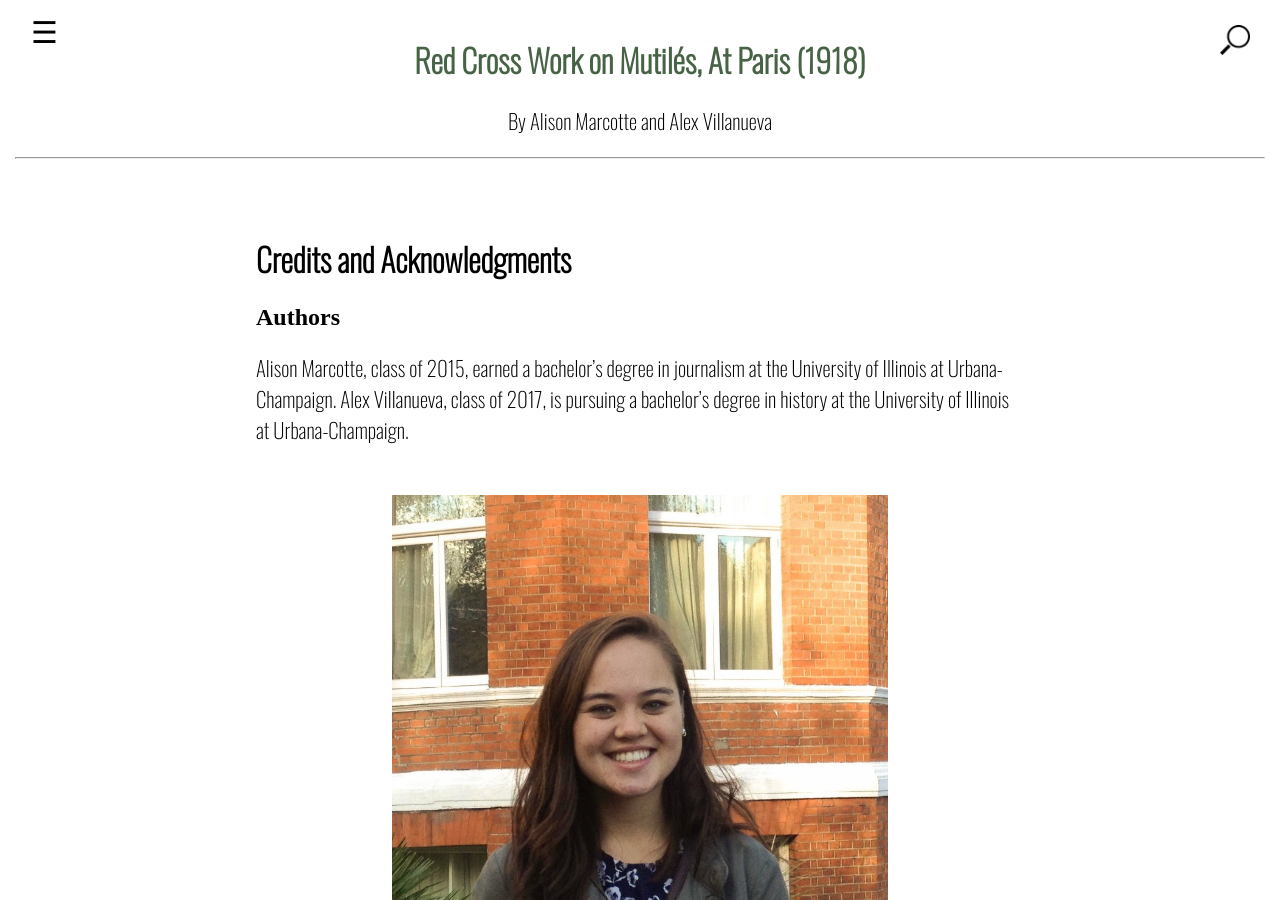
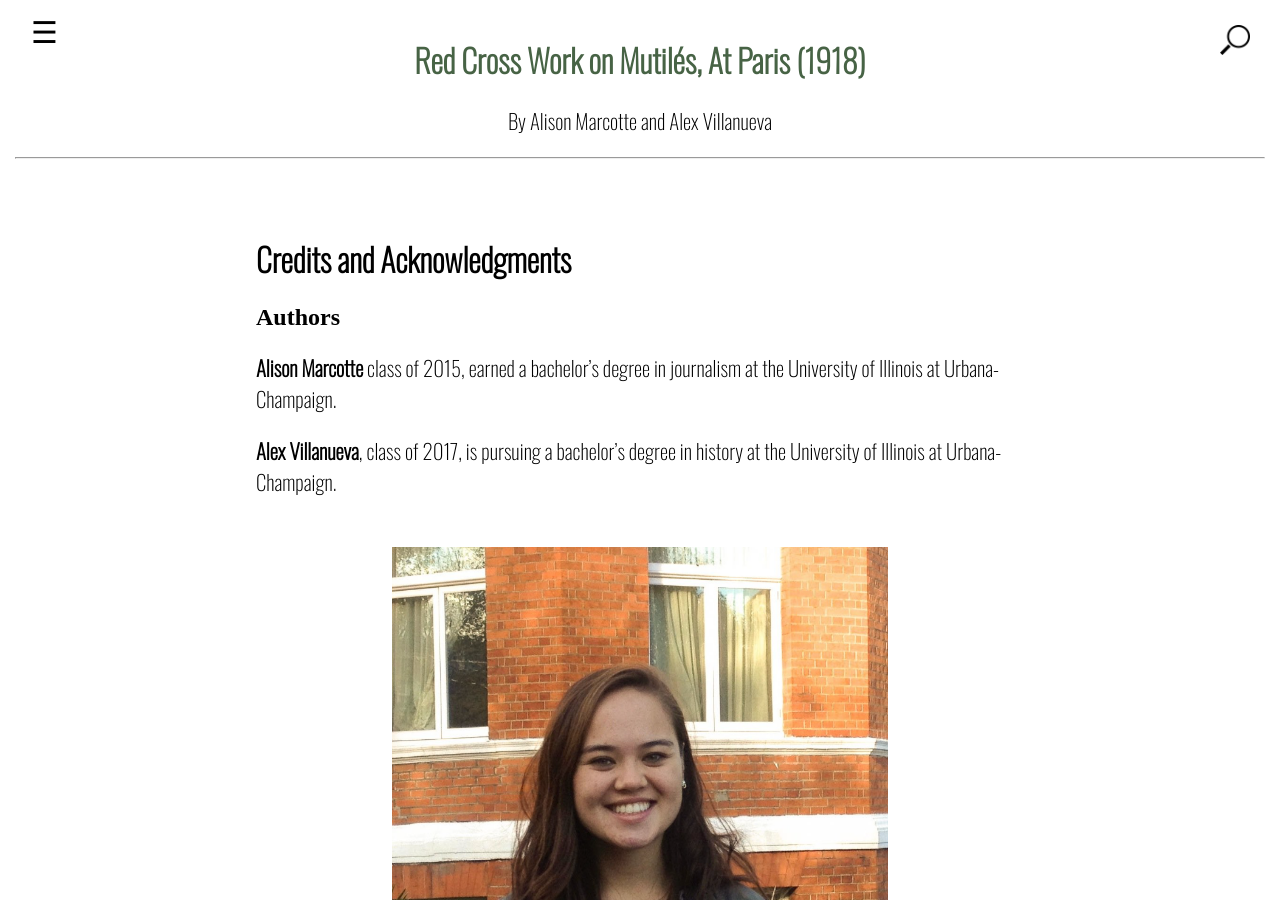
Before and after one commit to TonLeon/Mindoc_Original_Prototype, a Jekyll site: the page built from 008_credits_acknowledgments.md, in a window 1280 px wide and 900 px high. Built offline with Jekyll 4.4.1, drawn with Linux system fonts in a browser that asks for light colours.

```diff
--- a/008_credits_acknowledgments.md
+++ b/008_credits_acknowledgments.md
@@ -8,8 +8,9 @@ number: 010
 
 ## Authors
 
-Alison Marcotte, class of 2015, earned a bachelor's degree in journalism at the University of Illinois at Urbana-Champaign.
-Alex Villanueva, class of 2017, is pursuing a bachelor's degree in history at the University of Illinois at Urbana-Champaign.
+**Alison Marcotte** class of 2015, earned a bachelor's degree in journalism at the University of Illinois at Urbana-Champaign.
+
+**Alex Villanueva**, class of 2017, is pursuing a bachelor's degree in history at the University of Illinois at Urbana-Champaign.
 
 {% assign media = site.mindoc_media | sort: "order" | where_exp: "item", "item.page == 'credits_and_acknowledgments'" | where_exp: "item", "item.media_type == 'image'" %}
 {% include media.html pages=media %}
```
